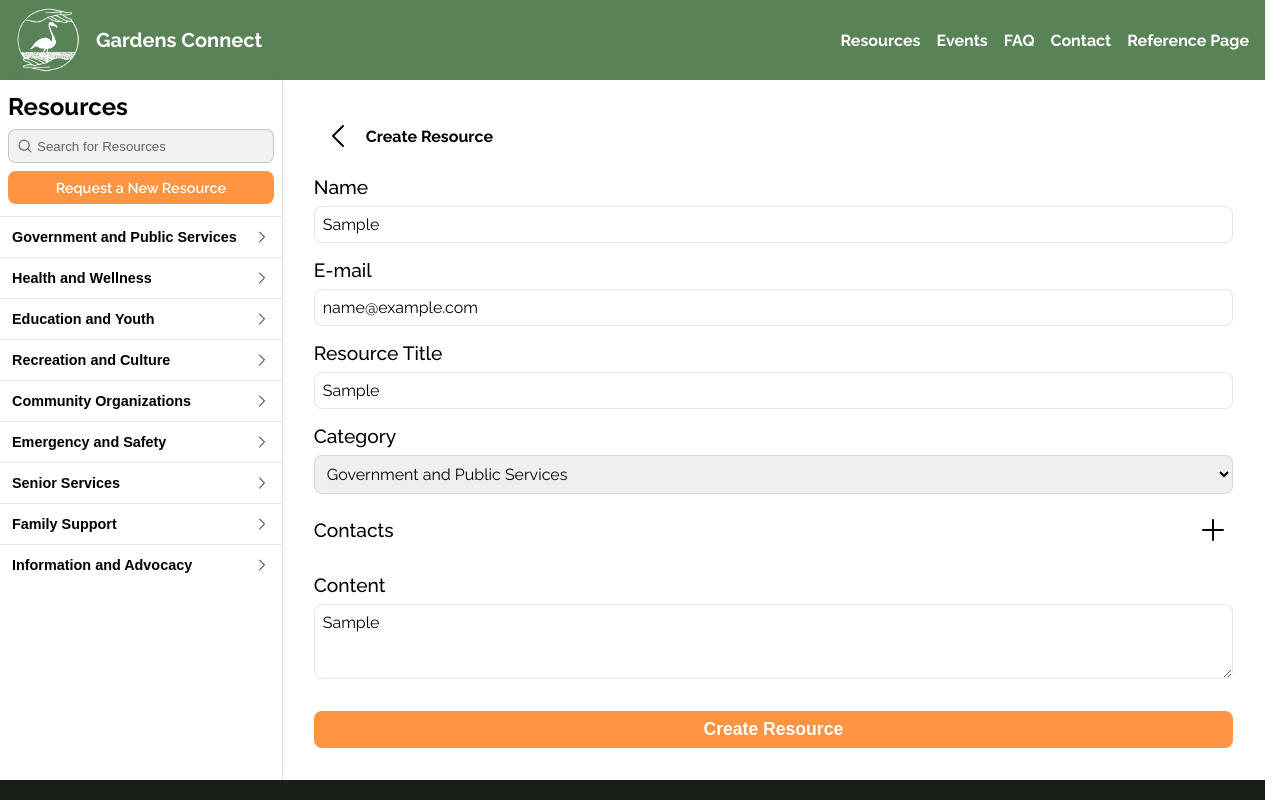
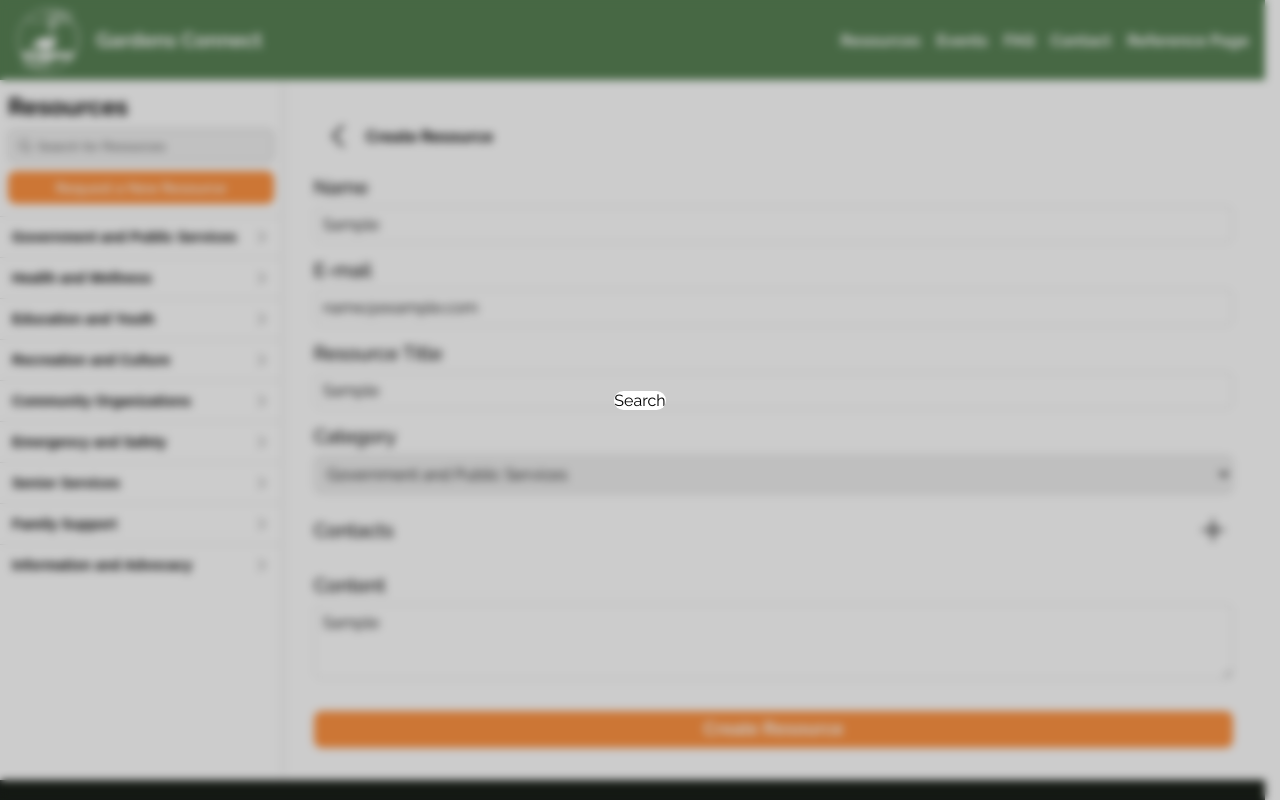
Before and after one commit to pandapog123/hialeah-timeline, a SvelteKit app: page /resources/create in a window 1280 px wide. Both pictures are taken after typing "Sample", "name@example.com", "Sample", "Sample" into the empty fields and a click on the button "Search for Resources". Built offline with nearby package versions, Linux system fonts and the light colour scheme.

Commit message:
Set up for search resources and fixed error msgs for create resources

```diff
--- a/src/routes/resources/+layout.svelte
+++ b/src/routes/resources/+layout.svelte
@@ -10,6 +10,7 @@
     typedResourceKey,
   } from "$lib/store/resources";
   import Modal from "./Modal.svelte";
+  import Search from "./Search.svelte";
   import CreateResourcePage from "./create/+page.svelte";
 
   let { children } = $props();
@@ -45,6 +46,8 @@
     })(),
   );
 
+  let showSearch = $state(false);
+
   $effect(() => {
     for (const key of typedResourceKey($CommunityResources)) {
       if (
@@ -65,16 +68,28 @@
   </Modal>
 {/if}
 
+{#if showSearch}
+  <Modal onDismiss={() => (showSearch = false)} nopad>
+    <Search />
+  </Modal>
+{/if}
+
 <section
   class:show-content={page.route.id !== "/resources"}
   class:show-nav={page.route.id === "/resources"}
-  inert={page.state.selected}
+  inert={page.state.selected || showSearch}
 >
   <aside>
     <div class="nav-header">
       <h1>Resources</h1>
 
-      <button class="search">
+      <button
+        class="search"
+        onclick={(e) => {
+          e.stopPropagation();
+          showSearch = true;
+        }}
+      >
         <svg
           xmlns="http://www.w3.org/2000/svg"
           viewBox="0 0 20 20"
--- a/src/routes/resources/Modal.svelte
+++ b/src/routes/resources/Modal.svelte
@@ -2,7 +2,11 @@
   import { onDestroy, onMount, tick } from "svelte";
   import { fade } from "svelte/transition";
 
-  let { children, onDismiss }: { onDismiss: () => void } = $props();
+  let {
+    children,
+    onDismiss,
+    nopad,
+  }: { onDismiss: () => void; nopad?: boolean } = $props();
 
   onMount(async () => {
     window.document.body.style.overflowY = "hidden";
@@ -22,7 +26,7 @@
 
 <div class="modal-wrapper" transition:fade={{ duration: 150 }}>
   <div class="modal" onclick={(e) => e.stopPropagation()}>
-    <div class="content">
+    <div class="content" class:nopad>
       {@render children()}
     </div>
   </div>
@@ -69,13 +73,19 @@
     scrollbar-gutter: stable;
   }
 
-  ::-webkit-scrollbar {
-    /* display: none; */
+  .content.nopad {
+    padding: 0;
+    scrollbar-gutter: auto;
+    overflow: hidden;
   }
 
   @media (min-width: 800px) {
     .content {
       padding: 2rem;
+    }
+
+    .content.nopad {
+      padding: 0;
     }
 
     .modal {
--- /dev/null
+++ b/src/routes/resources/Search.svelte
@@ -0,0 +1 @@
+Search
--- a/src/routes/resources/create/+page.svelte
+++ b/src/routes/resources/create/+page.svelte
@@ -564,4 +564,8 @@
     border: none;
     border-top: solid rgba(0, 0, 0, 0.1) 1px;
   }
+
+  .contact-error {
+    color: rgb(234, 67, 67);
+  }
 </style>
```
